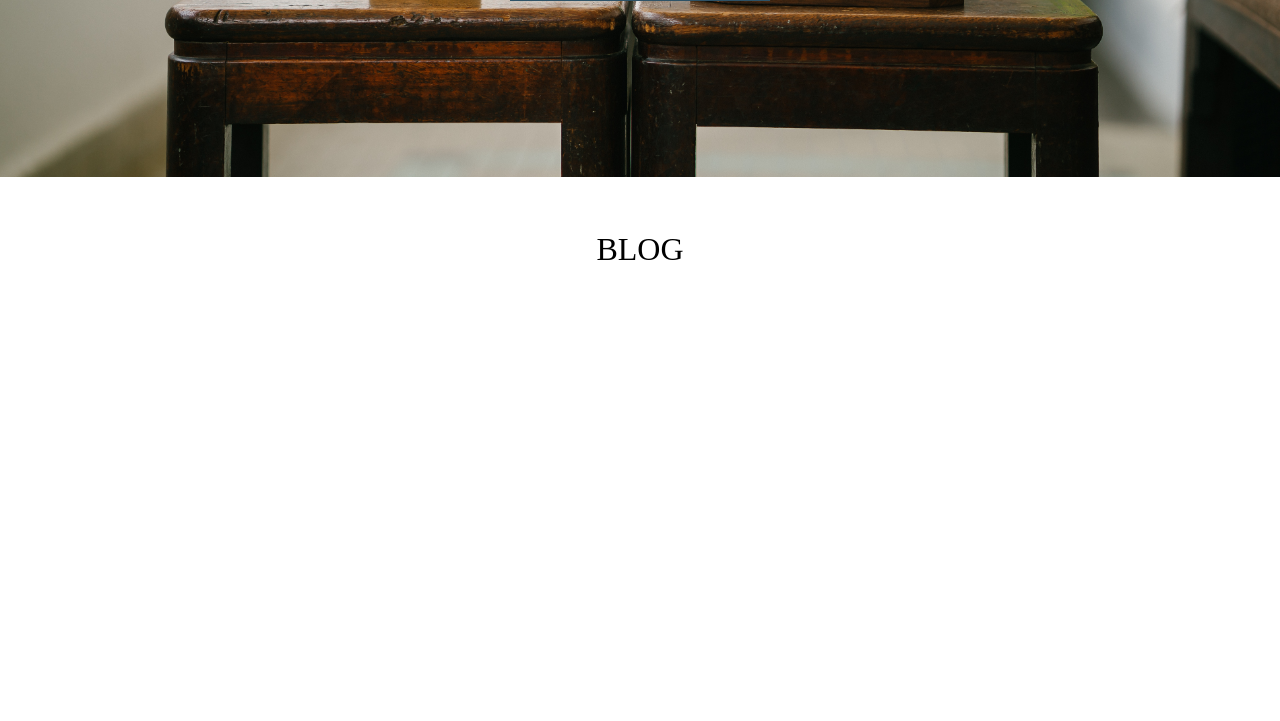
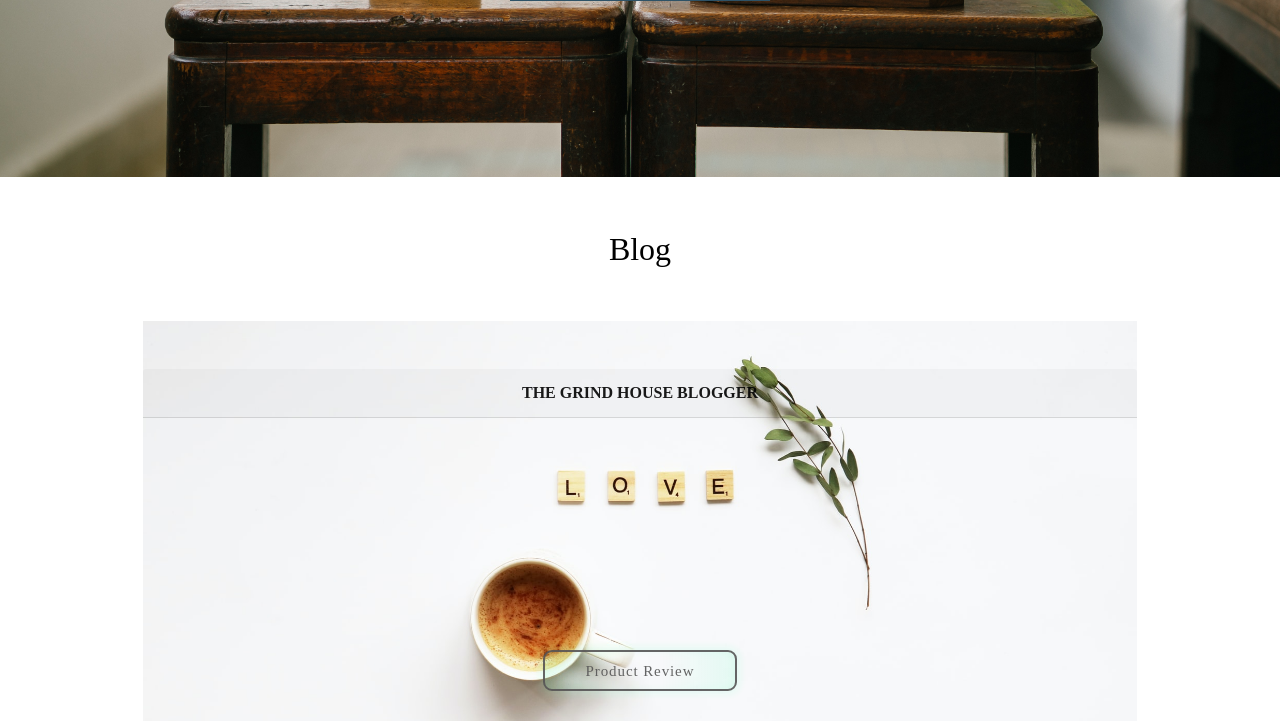
Before and after one commit to kenweechin/the_grind_house, a Django app: page / in a window 1280 px wide. Shown: the part 787-1508 px from the top of the page. Before the commit the page ends 1047 px from the top, so only its background shows below. Run offline with Django 3.2, Linux system fonts and the light colour scheme; some libraries are stand-ins or nearby versions.

Commit message:
Added blog section image and link to the home page

```diff
--- a/home/templates/home/index.html
+++ b/home/templates/home/index.html
@@ -33,9 +33,16 @@
         <div class="row">
             <div class="col-12 my-auto">
                 <p class="text-center main-blog text-black my-5">
-                    <a href="{% url 'frontpage' %}" class="text-uppercase text-black">blog</a>
+                    Blog
                 </p>
             </div>
         </div>
+        <section class="blog-image">
+            <div class="card-blog text-center w-100 ">
+                <div class="card-header font-weight-bold text-black">THE GRIND HOUSE BLOGGER</div>
+                <div class="card-body-button">
+                    <a href="{% url 'frontpage' %}" class="blog-button">Product Review</a>
+                </div>
+        </section>
     </div>
 {% endblock %}
--- a/static/css/base.css
+++ b/static/css/base.css
@@ -8,6 +8,39 @@ html {
     background-size: cover;
     color: #555;
     font-family: 'Playfair-display';
+}
+
+.blog-image {
+    background: url("/media/blog.jpg") no-repeat center;
+    height: 50vh;
+    background-size: cover;
+    color: #555;
+    font-family: 'Playfair-display';
+}
+
+.card-blog {
+    opacity: .9;
+    padding-top: 3rem;
+}
+
+.blog-button {
+    font-size: 15px;
+    padding: 0.7em 2.7em;
+    letter-spacing: 0.06em;
+    position: relative;
+    font-family: inherit;
+    border-radius: 0.6em;
+    overflow: hidden;
+    transition: all 0.3s;
+    line-height: 1.4em;
+    border: 2px solid;
+    background: linear-gradient(to right, rgba(27, 253, 156, 0.1) 1%, transparent 40%,transparent 60% , rgba(27, 253, 156, 0.1) 100%);
+    color: var(--black);
+    box-shadow: inset 0 0 10px rgba(27, 253, 155, 0.055), 0 0 9px 3px rgba(27, 253, 156, 0.1);
+}
+
+.card-body-button {
+    padding-top: 15rem;
 }
 
 body {
```
Also changed, not shown: media/blog.jpg (added).
